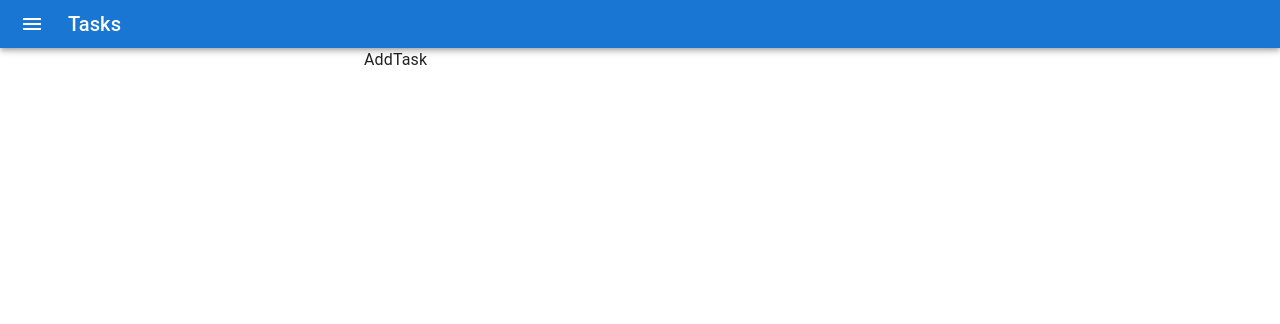
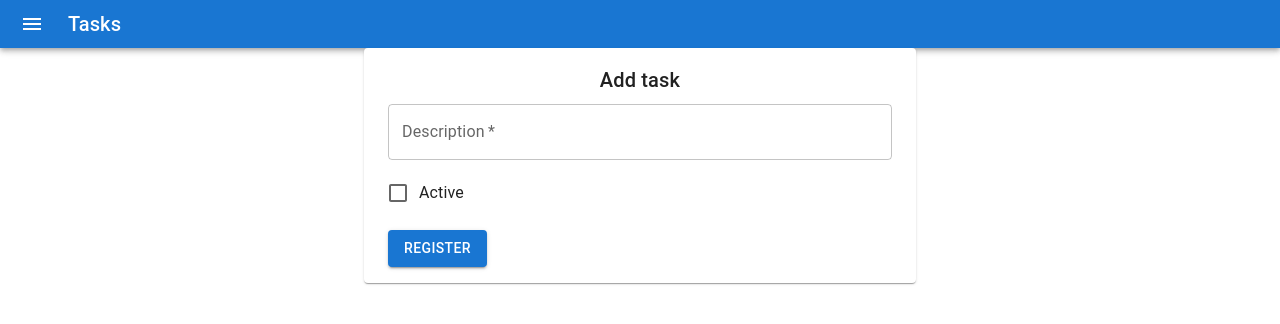
Before and after one commit to rudyalvaradobeltran/front-tasks, a React (Create React App) app: page /add-task in a window 1280 px wide. Shown: the top 324 px of the page. Built offline with nearby package versions, Linux system fonts and the light colour scheme.

Commit message:
feat(add task): add task component
React hook form, description and active input, yup validation

```diff
--- a/package.json
+++ b/package.json
@@ -5,7 +5,9 @@
   "dependencies": {
     "@emotion/react": "^11.5.0",
     "@emotion/styled": "^11.3.0",
+    "@hookform/resolvers": "^2.8.2",
     "@mui/icons-material": "^5.0.5",
+    "@mui/lab": "^5.0.0-alpha.53",
     "@mui/material": "^5.0.6",
     "@testing-library/jest-dom": "^5.14.1",
     "@testing-library/react": "^11.2.7",
@@ -14,12 +16,14 @@
     "env-cmd": "^10.1.0",
     "react": "^17.0.2",
     "react-dom": "^17.0.2",
+    "react-hook-form": "^7.18.0",
     "react-redux": "^7.2.6",
     "react-router-dom": "^5.3.0",
     "react-scripts": "4.0.3",
     "redux": "^4.1.2",
     "redux-logger": "^3.0.6",
-    "web-vitals": "^1.1.2"
+    "web-vitals": "^1.1.2",
+    "yup": "^0.32.11"
   },
   "scripts": {
     "start": "react-scripts start",
--- /dev/null
+++ b/src/components/Tasks/AddTaskForm.jsx
@@ -0,0 +1,106 @@
+import React from 'react'
+import { useForm, Controller } from 'react-hook-form';
+import {
+  Paper,
+  Box,
+  Grid,
+  TextField,
+  Typography,
+  Button,
+  FormControlLabel,
+  Checkbox
+} from '@mui/material';
+import { yupResolver } from '@hookform/resolvers/yup';
+import * as yup from 'yup';
+
+const AddTaskForm = () => {
+  const validationSchema = yup.object().shape({
+    description: yup.string()
+      .required('Description is required')
+      .min(1, 'Description must be at least 6 characters')
+      .max(20, 'Description must not exceed 20 characters'),
+    active: yup.bool('Active must be true or false'),
+  });
+
+  const {
+    register,
+    control,
+    handleSubmit,
+    formState: { errors }
+  } = useForm({
+    resolver: yupResolver(validationSchema)
+  });
+
+  const onSubmit = data => {
+    console.log(JSON.stringify(data, null, 2));
+  };
+
+  return (
+    <React.Fragment>
+      <Paper>
+        <Box px={3} py={2}>
+          <Typography variant="h6" align="center" margin="dense">
+            Add task
+          </Typography>
+          <Grid container spacing={1}>
+            <Grid item xs={12} sm={12}>
+              <TextField
+                required
+                id="description"
+                name="description"
+                label="Description"
+                fullWidth
+                margin="dense"
+                {...register('description')}
+                error={errors.description ? true : false}
+              />
+              <Typography variant="inherit" color="textSecondary">
+                {errors.description?.message}
+              </Typography>
+            </Grid>
+            <Grid item xs={12}>
+              <FormControlLabel
+                control={
+                  <Controller
+                    control={control}
+                    name="active"
+                    defaultValue="false"
+                    inputRef={register()}
+                    render={({ field: { onChange } }) => (
+                      <Checkbox
+                        color="primary"
+                        onChange={e => onChange(e.target.checked)}
+                      />
+                    )}
+                  />
+                }
+                label={
+                  <Typography color={errors.active ? 'error' : 'inherit'}>
+                    Active
+                  </Typography>
+                }
+              />
+              <br />
+              <Typography variant="inherit" color="textSecondary">
+                {errors.active
+                  ? '(' + errors.active.message + ')'
+                  : ''}
+              </Typography>
+            </Grid>
+          </Grid>
+          <Box mt={2}>
+            <Button
+              variant="contained"
+              color="primary"
+              onClick={handleSubmit(onSubmit)}
+            >
+              Register
+            </Button>
+          </Box>
+        </Box>
+      </Paper>
+    </React.Fragment>
+  );
+};
+
+export default AddTaskForm;
--- a/src/pages/tasks/AddTask.jsx
+++ b/src/pages/tasks/AddTask.jsx
@@ -1,11 +1,10 @@
-import React from 'react'
+import React from 'react';
+import AddTaskForm from '../../components/Tasks/AddTaskForm';
 
 const AddTask = () => {
   return (
-    <div>
-      AddTask
-    </div>
-  )
-}
+    <AddTaskForm />
+  );
+};
 
-export default AddTask
+export default AddTask;
```
Also changed, not shown: 1 other file (tests, documents, lock files or other folders).
